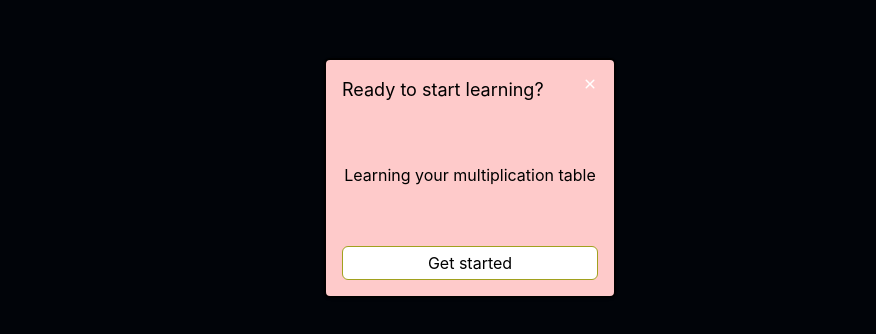
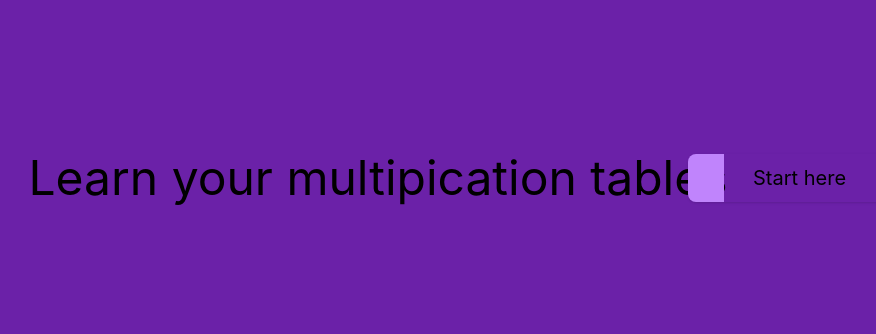
Before and after one commit to mbelmontes7/table, a React (Create React App) app: page / in a window 1280 px wide. Shown: the part 222-556 px from the top of the page, without its empty margins (170-1046 px from the left). Built offline with nearby package versions, Linux system fonts and the light colour scheme.

Commit message:
conduncting the first background pics

```diff
--- a/src/App.js
+++ b/src/App.js
@@ -2,25 +2,22 @@ import logo from './logo.svg';
 import './App.css';
 
 function App() {
-  return (
-<div class="flex bg-[#010409] h-screen items-center justify-center px-14">
-    <div class="bg-red-200 w-full h-60 border-black rounded-md m:w-1/2 lg:w-1/4 flex-none relative border-2 shadow ">
-        <div class="flex flex-col justify-between absolute p-4 top-0 w-full h-full">
-            <div class="flex justify-between">
-                <h1 class="text-lg text "> Ready to start learning? </h1>
-                <svg aria-hidden="true" height="16" viewBox="0 0 16 16" version="1.1" width="16" data-view-component="true" class="octicon octicon-x">
-                    <path fill-rule="evenodd" fill="#fff" d="M3.72 3.72a.75.75 0 011.06 0L8 6.94l3.22-3.22a.75.75 0 111.06 1.06L9.06 8l3.22 3.22a.75.75 0 11-1.06 1.06L8 9.06l-3.22 3.22a.75.75 0 01-1.06-1.06L6.94 8 3.72 4.78a.75.75 0 010-1.06z"></path>
-                </svg>
-            </div>
-            <p class="w-3/9 text-black text-ls text-center leading-6">
-                        Learning your multiplication table
-            </p>
-            <button class="border-[#a1a11e] border p-1 rounded-md text-black bg-white hover:opacity-80 transition w-full text-center">
-                Get started
-            </button>
-        </div>
-    </div>
-</div>
+    // const Learnyourmult:  = () => {
+        return (
+  <main class="flex min-h-screen w-full items-center justify-center bg-100 bg-purple-800">
+    <div class = "text-5xl h-48 w-15 content-center">Learn your multipication tables</div>
+
+     <div className="bg-purple-500"></div>
+  <button class="group relative h-12 w-56 -ml-10 overflow-hidden rounded-lg bg-purple text-xl shadow">
+    <div class="absolute inset-0 w-9 bg-purple-400 transition-all duration-[250ms]
+    ease-out group-hover:w-full"></div>
+    <div class="relative text-black group-hover:text-white">Start here</div>
+  </button> {/* #im going to render here in this button */}
+</main>
+
+
+
+
 
     );
   }
```
